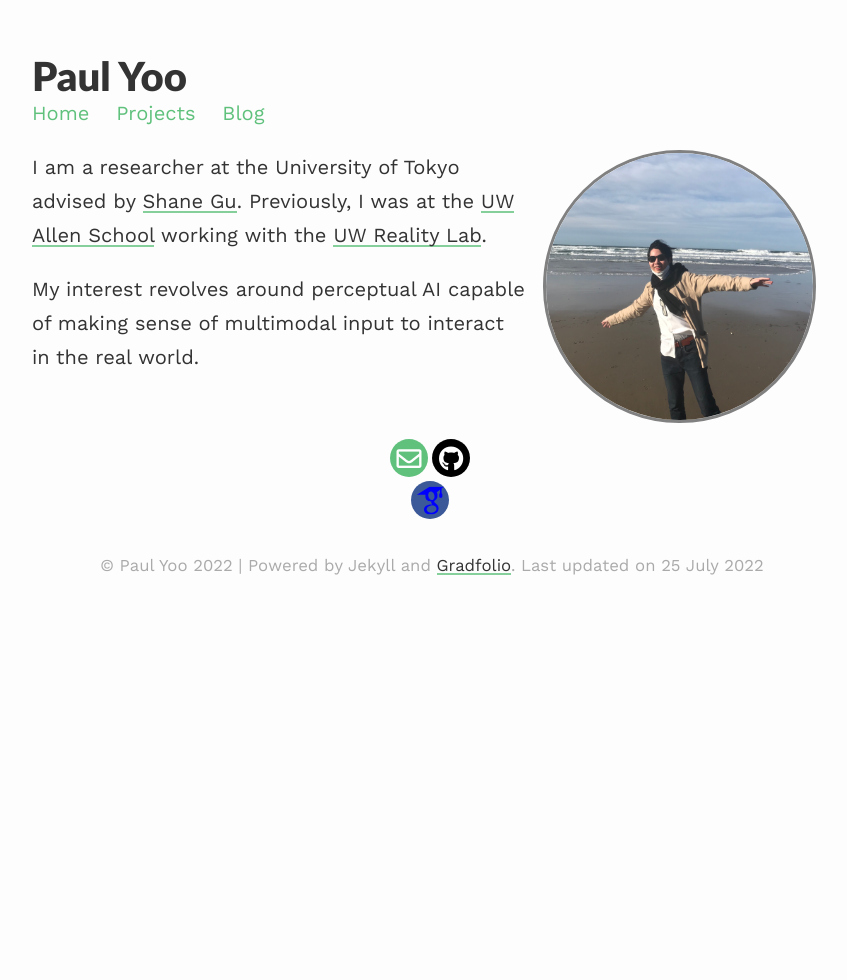
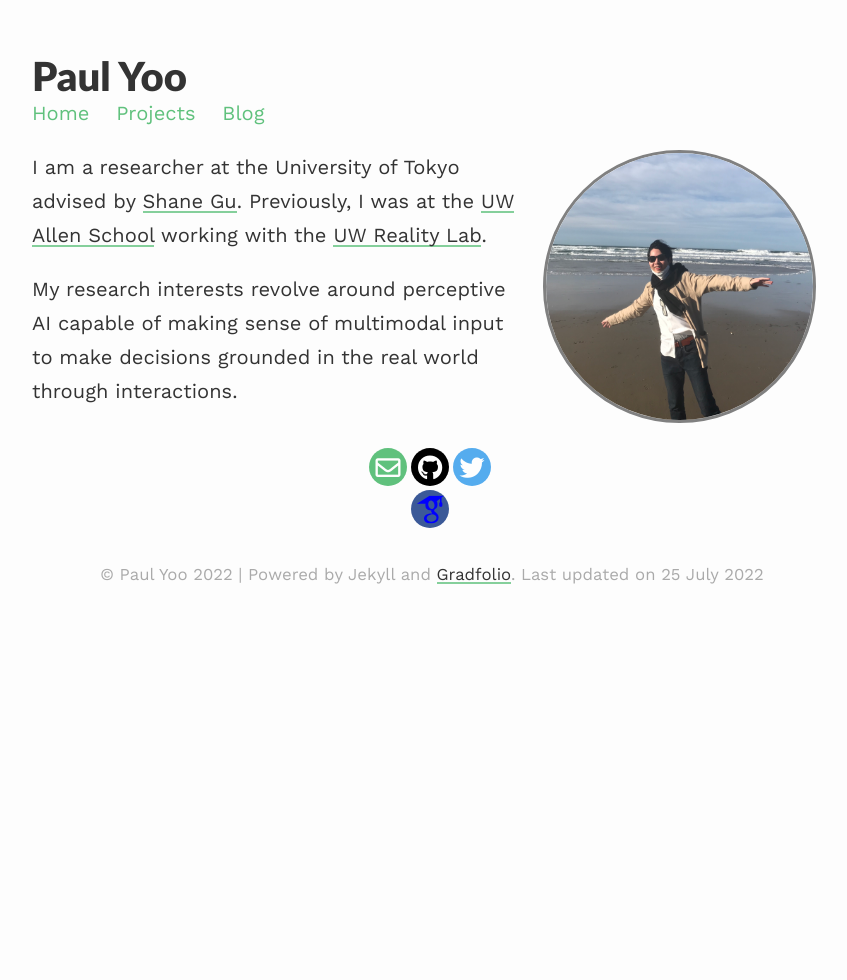
Before and after one commit to YooPaul/YooPaul.github.io, a Jekyll site: the page built from index.md, in a window 1280 px wide. Shown: the whole page, without its empty margins (208-1055 px from the left). Built offline with Jekyll 4.4.1, drawn with Linux system fonts in a browser that asks for light colours; nearby versions of some CDN libraries.

Commit message:
Update index

```diff
--- a/_config.yml
+++ b/_config.yml
@@ -17,7 +17,7 @@ permalink: /blog/:year/:title/
 paginate_path: /blog/page:num/
 
 # Social media links in footer
-#twitter: "#"
+twitter: "https://twitter.com/paulyoo_"
 github: "YooPaul"
 googlescholar: "citations?user=gzkMK-MAAAAJ&hl=en"
 #researchgate: "#"
--- a/index.md
+++ b/index.md
@@ -10,4 +10,4 @@ published: true
 I am a researcher at the University of Tokyo advised by [Shane Gu](https://sites.google.com/view/gugurus/home).
 Previously, I was at the [UW Allen School](https://www.cs.washington.edu/) working with the [UW Reality Lab](https://realitylab.uw.edu/).
 
-My interest revolves around perceptual AI capable of making sense of multimodal input to interact in the real world.
+My research interests revolve around perceptive AI capable of making sense of multimodal input to make decisions grounded in the real world through interactions.
```
Also changed, not shown: _posts/2017-10-03-sherlock.md (deleted, +0 -6 lines), _posts/2022-07-22-sherlock.md (added, +7 -0 lines).
